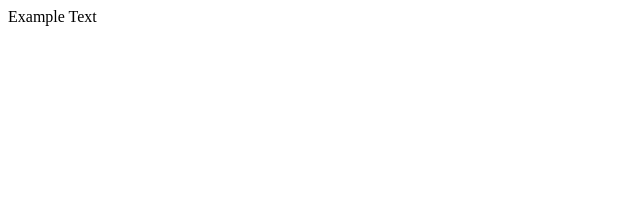
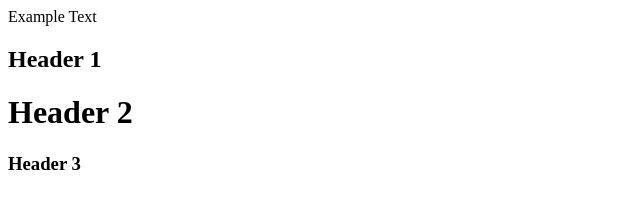
Before and after one commit to markInno/cinemaProject, a plain HTML site: page index.html in a window 1280 px wide. Shown: the whole page, without its empty margins (0-640 px from the left). Drawn offline with Linux system fonts and the light colour scheme.

Commit message:
Добавили заголовков

```diff
--- a/index.html
+++ b/index.html
@@ -6,5 +6,8 @@
   </head>
   <body>
     Example Text
+    <h2>Header 1</h2>
+    <h1>Header 2</h1>
+    <h3>Header 3</h3>
   </body>
 </html>
```
